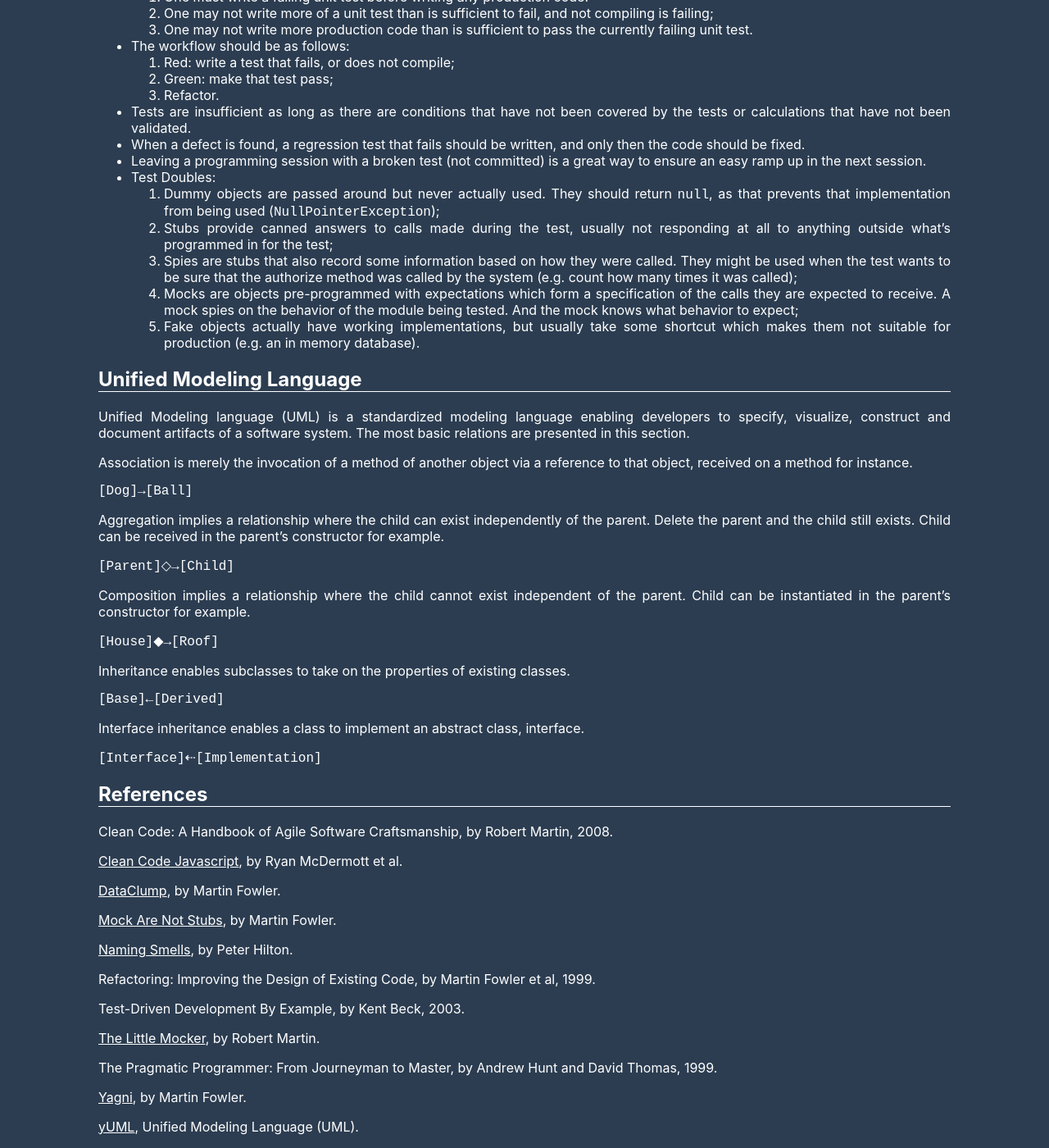
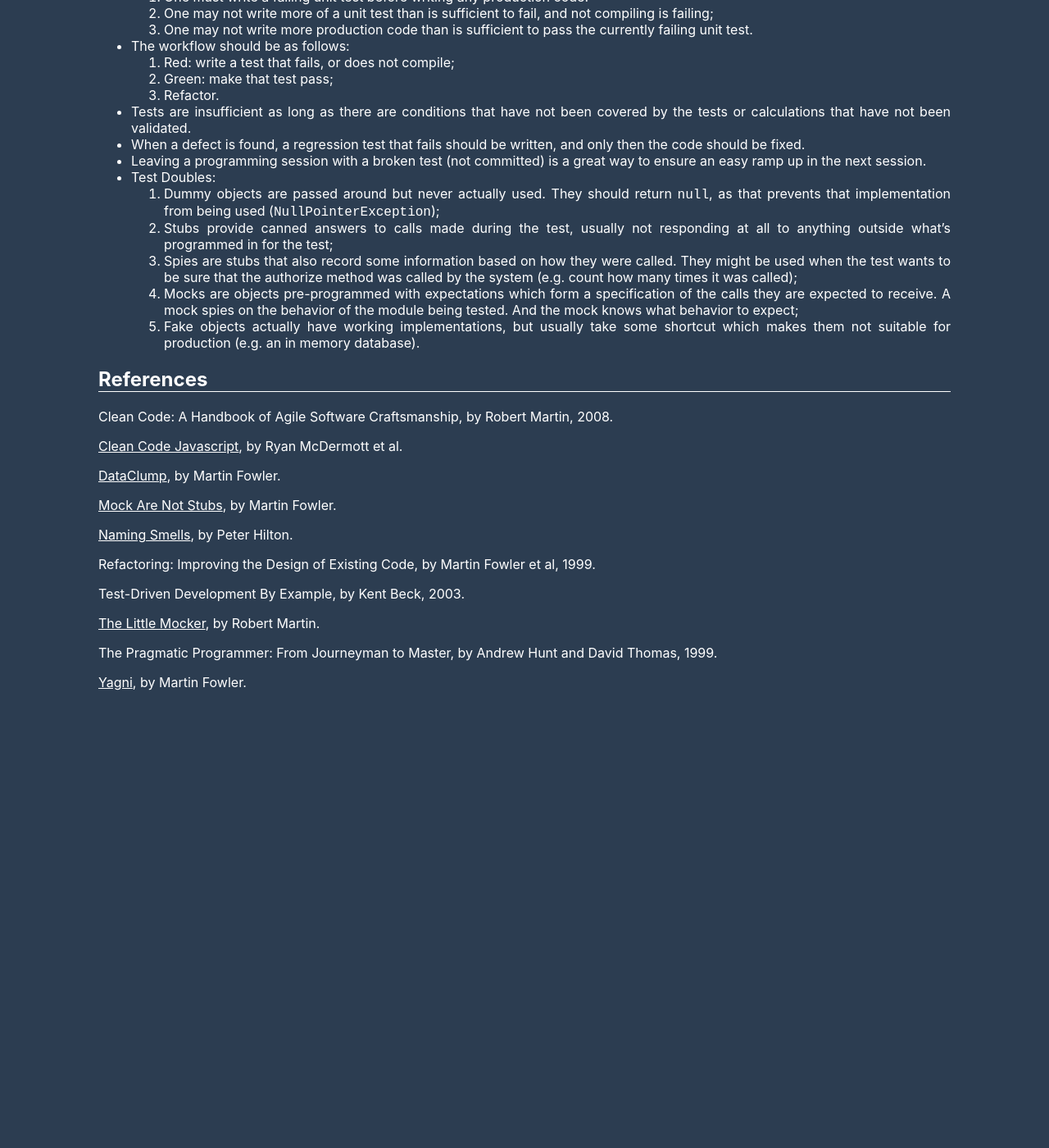
Before and after one commit to brunoroque06/brunoroque06.github.io, a Jekyll site: the page built from _pages/code-mastery.md, in a window 1280 px wide and 1400 px high, scrolled down 2476 px. Shown: the whole window at 82% size. Built offline with Jekyll 4.4.1, drawn with Linux system fonts in a browser that asks for light colours; after the commit the page ends 3334 px from its top, so only the background shows below that.

Commit message:
Remove UML section

````diff
--- a/_pages/code-mastery.md
+++ b/_pages/code-mastery.md
@@ -104,40 +104,6 @@
   4. Mocks are objects pre-programmed with expectations which form a specification of the calls they are expected to receive. A mock spies on the behavior of the module being tested. And the mock knows what behavior to expect;
   5. Fake objects actually have working implementations, but usually take some shortcut which makes them not suitable for production (e.g. an in memory database).
 
-## Unified Modeling Language
-
-Unified Modeling language (UML) is a standardized modeling language enabling developers to specify, visualize, construct and document artifacts of a software system. The most basic relations are presented in this section.
-
-Association is merely the invocation of a method of another object via a reference to that object, received on a method for instance.
-
-```
-[Dog]→[Ball]
-```
-
-Aggregation implies a relationship where the child can exist independently of the parent. Delete the parent and the child still exists. Child can be received in the parent's constructor for example.
-
-```
-[Parent]◇→[Child]
-```
-
-Composition implies a relationship where the child cannot exist independent of the parent. Child can be instantiated in the parent’s constructor for example.
-
-```
-[House]◆→[Roof]
-```
-
-Inheritance enables subclasses to take on the properties of existing classes.
-
-```
-[Base]←[Derived]
-```
-
-Interface inheritance enables a class to implement an abstract class, interface.
-
-```
-[Interface]⇠[Implementation]
-```
-
 ## References
 
 Clean Code: A Handbook of Agile Software Craftsmanship, by Robert Martin, 2008.
@@ -159,5 +125,3 @@
 The Pragmatic Programmer: From Journeyman to Master, by Andrew Hunt and David Thomas, 1999.
 
 [Yagni](https://martinfowler.com/bliki/Yagni.html), by Martin Fowler.
-
-[yUML](https://yuml.me/), Unified Modeling Language (UML).
````
